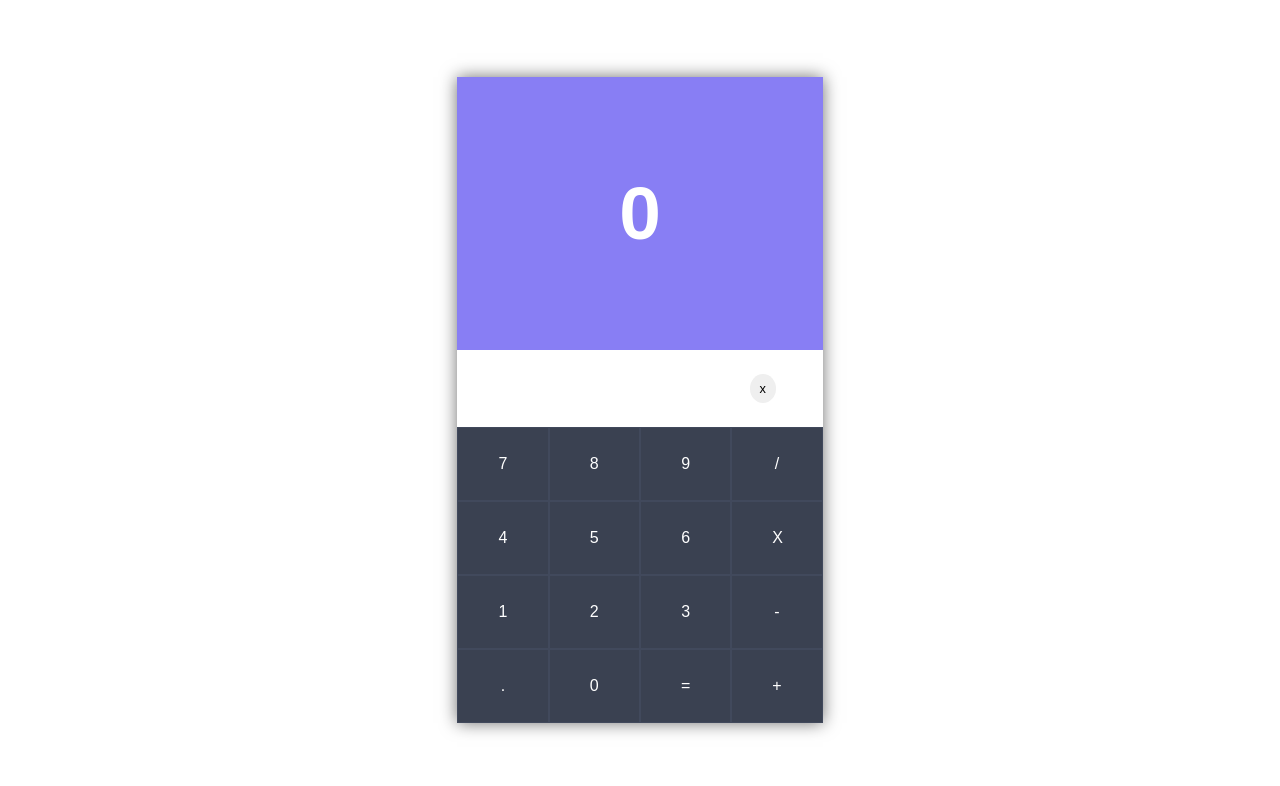
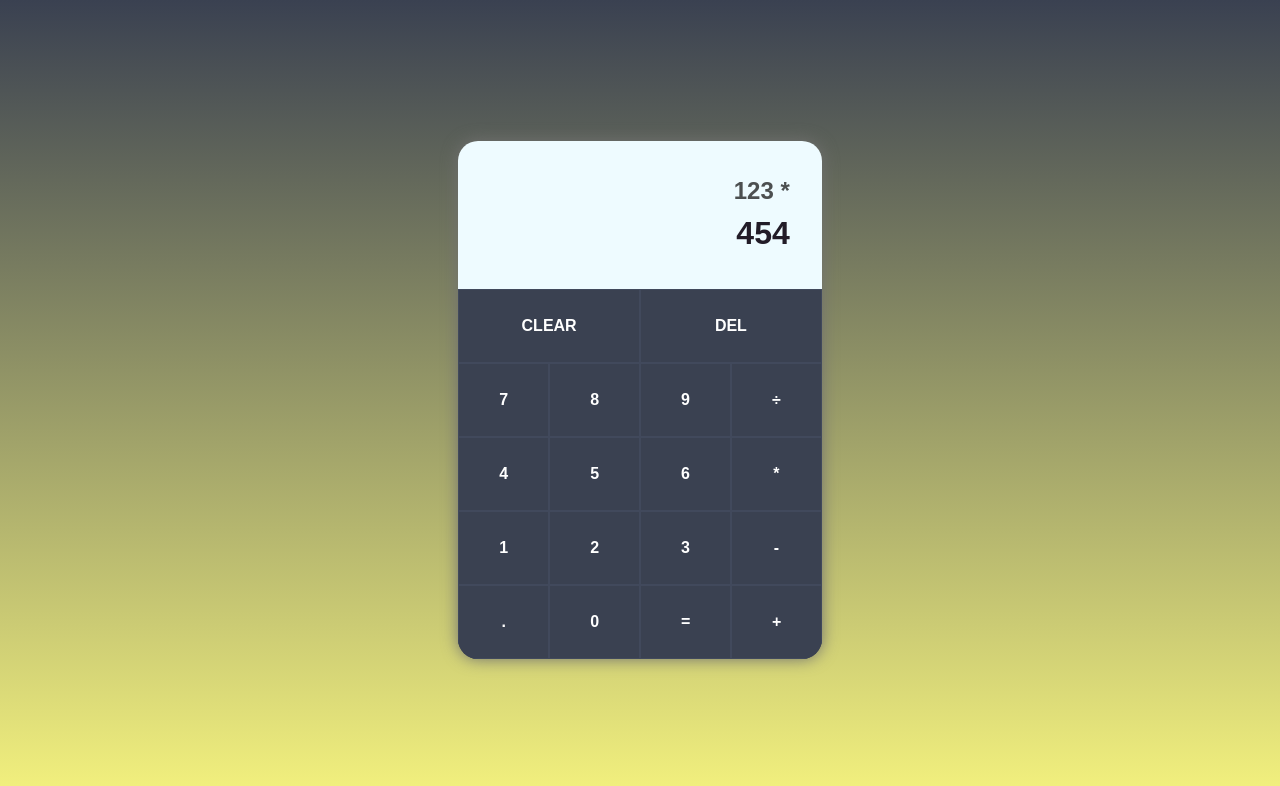
Before and after one commit to SydBrain/calculator, a plain HTML site: page index.html in a window 1280 px wide. Drawn offline with Linux system fonts and the light colour scheme.

Commit message:
UI rework

```diff
--- a/css/style.css
+++ b/css/style.css
@@ -72,13 +72,15 @@ h6 {
     --main-text-color: #fff;
     --accent-text-color: #221c28;
     --main-bg-color: #3a4151;
-    --accent-color: #887ef4;
+    --accent-color: #f4f27e;
 }
 
 main {
     display: grid;
     place-items: center;
     height: 100vh;
+    background: linear-gradient(var(--main-bg-color), var(--accent-color));
+    font-weight: 600;
 }
 
 button {
@@ -87,42 +89,37 @@ button {
 
 .calculator-container {
     box-shadow: 0 0 1rem rgb(112, 112, 112);
+    border-radius: 20px;
+    overflow: hidden;
 }
 
-.main-display {
-    background-color: var(--accent-color);
-    color: var(--main-text-color);
-    display: grid;
-    place-items: center;
-    font-size: 4rem;
-    padding: 5rem;
+.display {
+    background-color: rgb(238, 251, 255);
+    color: var(--accent-text-color);
+    display: flex;
+    align-items: flex-end;
+    justify-content: space-around;
+    flex-direction: column;
+    padding: 2rem;
+    word-wrap: break-word;
+    word-break: break-all;
 }
 
-.expression-display {
-    display: flex;
-    align-items: center;
-    background-color: var(--main-text-color);
-    padding: 1.5rem 0;
+.display .prev-operand {
     font-size: 1.5rem;
-    color: var(--accent-text-color);
+    color: rgb(22, 22, 22, .75)
 }
 
-#clear-btn {
-    padding: 5px 10px;
-    border: none;
-    border-radius: 50%;
-    font-size: 0.8rem;
-}
-
-.expression {
-    display: block;
-    width: 80%;
+.display .current-operand {
+    font-size: 2rem;
+    color: var(--accent-text-color);
 }
 
 .keyboard {
     display: flex;
     flex-direction: column;
     gap: 0;
+    background-color: var(--main-bg-color);
 }
 
 .keyboard-row {
@@ -150,6 +147,6 @@ button {
 
 .key:hover {
     background-color: #3f4658;
-    transform: scale(1.03);
+    transform: scale(1.01);
     box-shadow: 0 0.5rem 1rem rgb(22, 22, 22);
 }
--- a/index.html
+++ b/index.html
@@ -12,37 +12,38 @@
 <body>
     <main class="content-container">
         <div class="calculator-container">
-            <div class="main-display">
-                <h3 id="result">0</h3>
-            </div>
-            <div class="expression-display">
-                <span class="expression"></span>
-                <button id="clear-btn">x</button>
+            <div class="display">
+                <div class="prev-operand">123 *</div>
+                <div class="current-operand">454</div>
             </div>
             <div class="keyboard">
                 <div class="keyboard-row">
-                    <button class="key" value="7">7</button>
-                    <button class="key" value="8">8</button>
-                    <button class="key" value="9">9</button>
-                    <button id="division" class="key">/</button>
+                    <button class="key">CLEAR</button>
+                    <button class="key">DEL</button>
                 </div>
                 <div class="keyboard-row">
-                    <button class="key" value="4">4</button>
-                    <button class="key" value="5">5</button>
-                    <button class="key" value="6">6</button>
-                    <button id="multiplication" class="key">X</button>
+                    <button class="key">7</button>
+                    <button class="key">8</button>
+                    <button class="key">9</button>
+                    <button class="key">÷</button>
                 </div>
                 <div class="keyboard-row">
-                    <button class="key" value="1">1</button>
-                    <button class="key" value="2">2</button>
-                    <button class="key" value="3">3</button>
-                    <button id="subtraction" class="key">-</button>
+                    <button class="key">4</button>
+                    <button class="key">5</button>
+                    <button class="key">6</button>
+                    <button class="key">*</button>
+                </div>
+                <div class="keyboard-row">
+                    <button class="key">1</button>
+                    <button class="key">2</button>
+                    <button class="key">3</button>
+                    <button class="key">-</button>
                 </div>
                 <div class="keyboard-row">
                     <button class="key">.</button>
-                    <button class="key" value="0">0</button>
-                    <button id="equals" class="key">=</button>
-                    <button id="addition" class="key">+</button>
+                    <button class="key">0</button>
+                    <button class="key">=</button>
+                    <button class="key">+</button>
                 </div>
             </div>
         </div>
```
